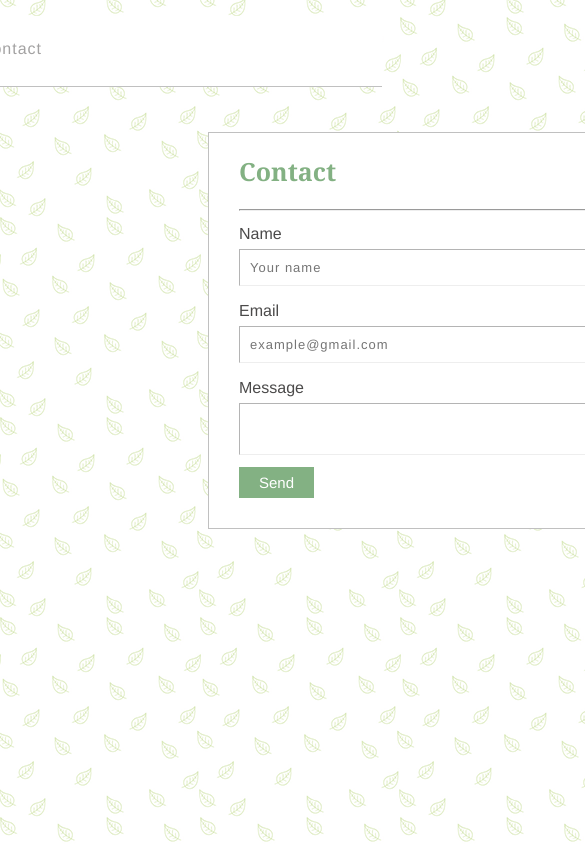
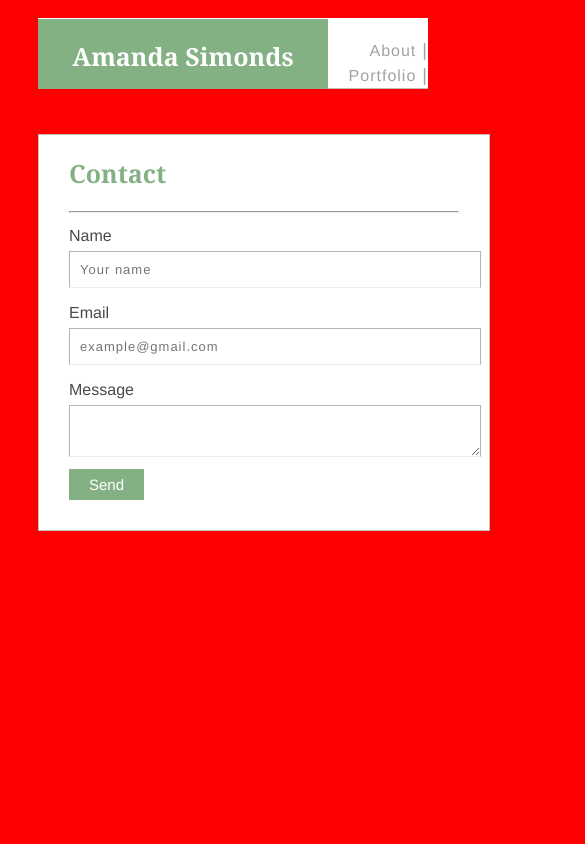
Before and after one commit to amandasimonds/Responsive-Portfolio, a plain HTML site: page contact.html in a window 390 px wide. Shown: the top 844 px of the page, 585 px wide, since content can reach past the window. Drawn offline with Linux system fonts and the light colour scheme.

Commit message:
update 768px

```diff
--- a/assets/css/style.css
+++ b/assets/css/style.css
@@ -1,6 +1,6 @@
 body{
     font-family: 'Arial', 'Helvetica Neue', Helvetica, sans-serif;
-    background-image: url("../images/leaves.png")
+    /* background-image: url("../images/leaves.png"); */
 }
 
 /*Header, Main, and Nav Bar*/
@@ -19,7 +19,6 @@ h1{
     top:-20px;
     height:30px;
     left: 350px;
-    z-index: ;
 }
 
 nav{
@@ -172,23 +171,44 @@ input[type=submit] {
   These rules take effect when the browser's width
   is either 768px or less.
 */
+
 @media screen and (max-width: 768px) {
-    /* The body's bg color will be #333 */
+
     body {
+        background-color: red;
+        width: 100%;
     }
 
-    wrapper {
-      width: 768px;
-      margin: 20px;
-      padding: 20px;
+    nav {
+        width:100%;
+        left:10px;
     }
 
-    #sidebar {
-      background:;
-      margin-top: 20px;
+    h1 {
+        left: 0px;
+    }
+
+    .wrapper {
+      width: 100%;
+      margin: 0px auto;
+      padding: 20px;
+      /* display: flex;
+      align-items: center;
+      justify-content: center; */
+    }
+
+    .container {
+        width: 100%;
+        margin: 0px auto;
+        padding: ;
     }
 
     main {
-    /* Box-model */
     width: 100%;
-  }
+    margin: 0 auto;
+    position: relative;
+    left: 10px;
+    top:35px;
+    }
+
+}
--- a/contact.html
+++ b/contact.html
@@ -8,7 +8,7 @@
     <title>Amanda Simonds</title>
 </head>
 <body>
-        <wrapper>
+        <div class="wrapper">
 
             <nav>
 
@@ -54,6 +54,6 @@
                 </div>
 
             </main>
-        </wrapper>
+        </div>
 </body>
 </html>
```
